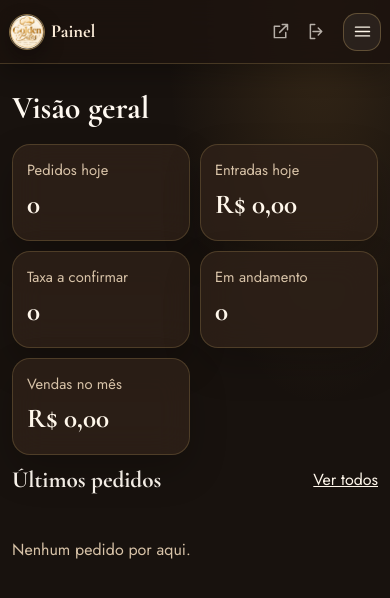
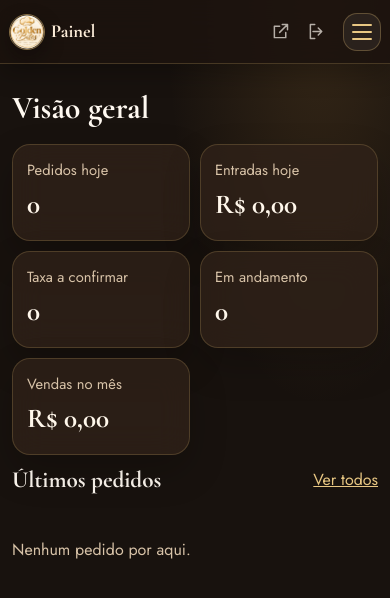
Before and after one commit to samueldev88/golden-bites, a Django app: page /painel/ in a window 390 px wide. Shown: the top 598 px of the page. Run offline with Django 4.2, Linux system fonts and the light colour scheme; the visitor is signed in with stand-in values (Sample User, id 1); data comes from the database, SQL or seed files in the repository; data that the repository does not hold is empty; parts of the project's set-up code (start-up, migrations or seed data) failed here and were passed over.

Commit message:
responsividade nos tres traços do painel

```diff
--- a/static/css/painel.css
+++ b/static/css/painel.css
@@ -1,6 +1,6 @@
 :root {
   --creme: #FCEDD9; --papel: #FFF9F1; --bege: #EBD8BE; --bege-2: #D9BF98;
-  --cacau: #4B1E0E; --cacau-2: #7A4A32; --dourado: #B8863F; --dourado-2: #8A5F22;
+  --cacau: #4B1E0E; --cacau-2: #7A4A32; --dourado: #B8863F; --dourado-2: #8A5F22; --dourado-claro: #E8C783;
   --ok: #2F6B45; --erro: #A02D22;
   --titulo: "Cormorant Garamond", Georgia, serif; --texto: "Jost", system-ui, sans-serif;
 }
@@ -209,10 +209,15 @@ small { color: #D8C3A8; }
   color: rgba(255, 249, 241, .68); background: transparent;
   transition: color .2s, background .2s, border-color .2s, transform .2s, box-shadow .2s;
 }
-.p-nav a svg, .p-conta svg, .p-menu-toggle svg {
+.p-nav a svg, .p-conta svg {
   width: 21px; height: 21px; fill: none; stroke: currentColor; stroke-width: 1.7;
   stroke-linecap: round; stroke-linejoin: round;
 }
+.p-menu-icon { display: flex; flex-direction: column; gap: 5px; width: 20px; }
+.p-menu-icon span { display: block; width: 100%; height: 2px; border-radius: 2px; background: currentColor; transition: transform .2s, opacity .2s; }
+.p-menu-toggle[aria-expanded="true"] .p-menu-icon span:first-child { transform: translateY(7px) rotate(45deg); }
+.p-menu-toggle[aria-expanded="true"] .p-menu-icon span:nth-child(2) { opacity: 0; }
+.p-menu-toggle[aria-expanded="true"] .p-menu-icon span:last-child { transform: translateY(-7px) rotate(-45deg); }
 .p-nav a:hover { color: #FFF9F1; background: rgba(255, 249, 241, .08); transform: translateY(-1px); }
 .p-nav a.ativo {
   color: #23170f; border-color: rgba(255, 242, 213, .6);
@@ -281,7 +286,7 @@ small { color: #D8C3A8; }
   .p-marca img { width: 40px; height: 40px; }
   .p-marca span { position: static; width: auto; height: auto; overflow: visible; clip: auto; font-size: 1.3rem; }
   .p-menu-toggle {
-    display: grid; place-items: center; order: 3; width: 42px; height: 42px; padding: 0;
+    display: grid; flex: 0 0 42px; place-items: center; order: 3; width: 42px; min-width: 42px; height: 42px; padding: 0;
     border: 1px solid rgba(224, 188, 116, .3); border-radius: 14px; color: var(--dourado-claro);
     background: rgba(255, 249, 241, .06); cursor: pointer;
   }
@@ -325,7 +330,7 @@ small { color: #D8C3A8; }
   .p-marca { gap: 6px; font-size: 1.15rem; }
   .p-marca span { font-size: 1.15rem; }
   .p-marca img { width: 36px; height: 36px; }
-  .p-menu-toggle { width: 38px; height: 38px; }
+  .p-menu-toggle { flex-basis: 38px; width: 38px; min-width: 38px; height: 38px; }
   .p-conta a, .p-conta button { width: 34px; }
   .p-cartoes { grid-template-columns: repeat(2, minmax(0, 1fr)); gap: 10px; }
   .p-cartao { padding: 14px; }
--- a/templates/painel/base.html
+++ b/templates/painel/base.html
@@ -9,7 +9,7 @@
   <link rel="preconnect" href="https://fonts.googleapis.com">
   <link rel="preconnect" href="https://fonts.gstatic.com" crossorigin>
   <link href="https://fonts.googleapis.com/css2?family=Cormorant+Garamond:wght@600;700&family=Jost:wght@400;500;600&display=swap" rel="stylesheet">
-  <link rel="stylesheet" href="{% static 'css/painel.css' %}?v=20261123-2">
+  <link rel="stylesheet" href="{% static 'css/painel.css' %}?v=20261123-3">
 </head>
 <body>
   {% with rota=request.resolver_match.url_name %}
@@ -19,7 +19,7 @@
       <span>Painel</span>
     </a>
     <button class="p-menu-toggle" type="button" aria-label="Abrir menu do painel" aria-controls="p-nav" aria-expanded="false">
-      <svg viewBox="0 0 24 24" aria-hidden="true"><path d="M4 7h16M4 12h16M4 17h16"/></svg>
+      <span class="p-menu-icon" aria-hidden="true"><span></span><span></span><span></span></span>
     </button>
     <nav class="p-nav" id="p-nav" aria-label="Navegação do painel">
       <a href="{% url 'painel:dashboard' %}"{% if rota == 'dashboard' %} class="ativo" aria-current="page"{% endif %} aria-label="Início" title="Início">
```
